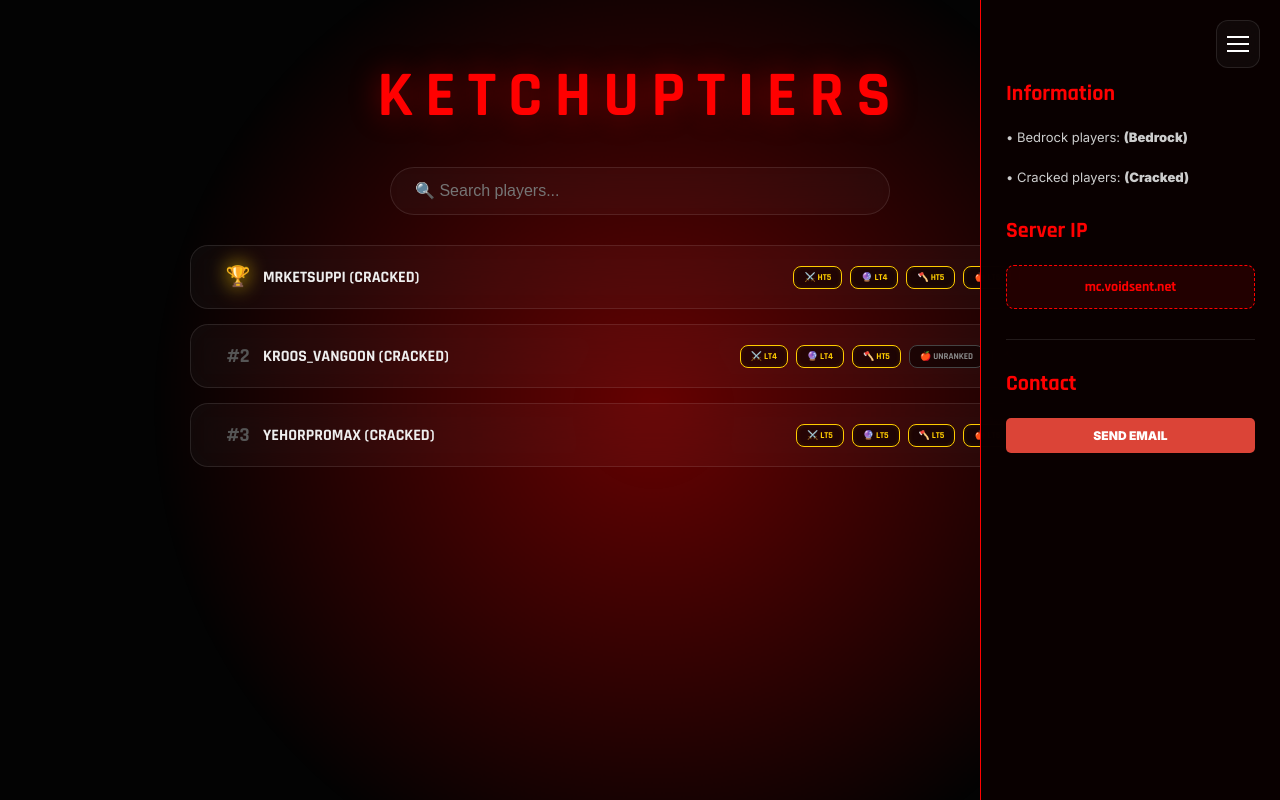
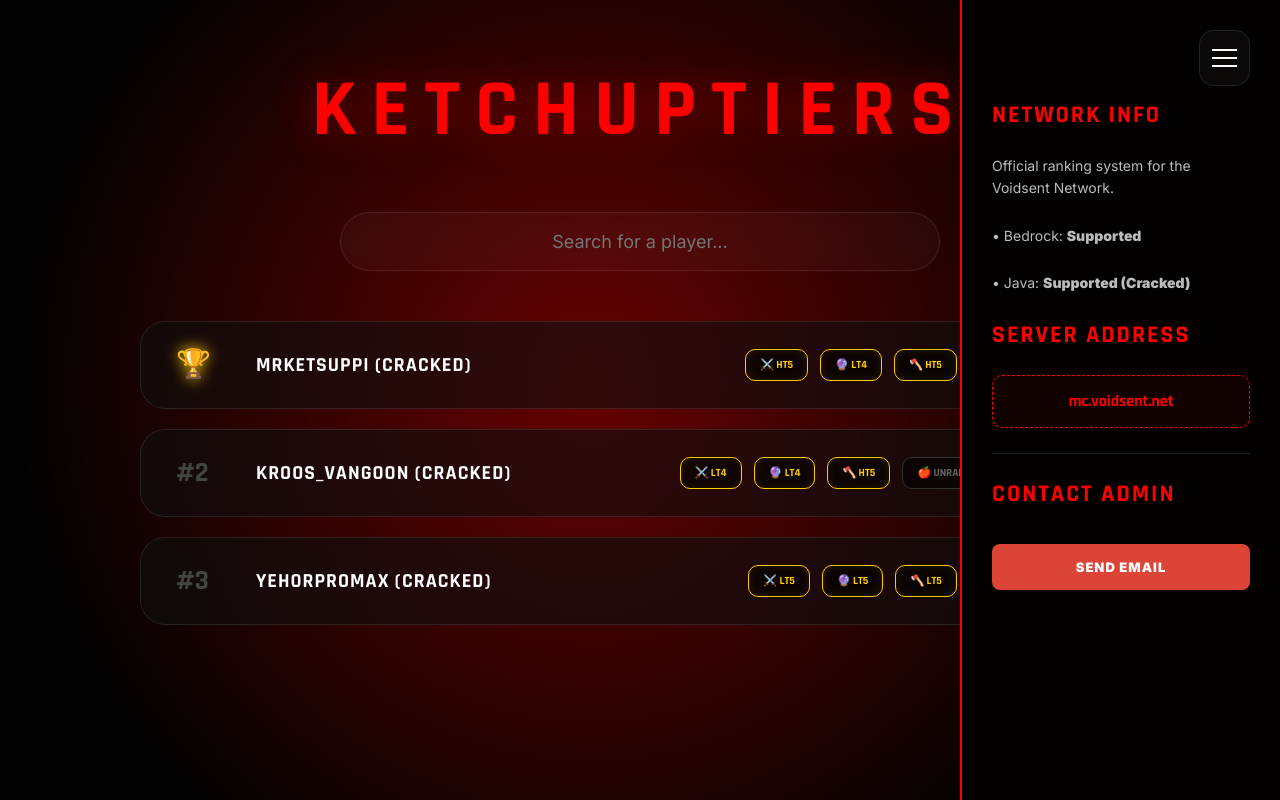
Before and after one commit to Ketchuptiers/tiers, a plain HTML site: page index.html in a window 1280 px wide. Both pictures are taken after a click on the element 1238 px from the left and 44 px from the top of the page. Drawn offline with Linux system fonts and the light colour scheme.

Commit message:
Update index.html

```diff
--- a/index.html
+++ b/index.html
@@ -3,9 +3,10 @@
 <head>
     <meta charset="UTF-8">
     <meta name="viewport" content="width=device-width, initial-scale=1.0">
-    <title>Ketchuptiers</title>
-    <link href="https://fonts.googleapis.com/css2?family=Rajdhani:wght@500;700;800&family=Inter:wght@400;900&display=swap" rel="stylesheet">
+    <title>Ketchuptiers | Official Leaderboard</title>
+    <link href="https://fonts.googleapis.com/css2?family=Rajdhani:wght@500;700;800&family=Inter:wght@400;600;900&display=swap" rel="stylesheet">
     <style>
+        /* --- CORE STYLES --- */
         :root {
             --bg: #030303;
             --accent: #ff0000;
@@ -13,6 +14,7 @@
             --gold: #ffcc00;
             --glass: rgba(255, 255, 255, 0.03);
             --border: rgba(255, 255, 255, 0.1);
+            --card-bg: rgba(15, 15, 15, 0.6);
         }
 
         * {
@@ -29,200 +31,230 @@
             font-family: 'Inter', sans-serif;
             min-height: 100vh;
             overflow-x: hidden;
-            padding: 40px 15px;
+            padding: 60px 20px;
             display: flex;
             flex-direction: column;
             align-items: center;
         }
 
+        /* Animated Background */
         body::before {
             content: "";
             position: fixed;
             top: 0; left: 0;
             width: 100%; height: 100%;
-            background: radial-gradient(circle at center, var(--accent-glow) 0%, transparent 60%);
-            animation: drift 15s infinite alternate ease-in-out;
+            background: radial-gradient(circle at center, var(--accent-glow) 0%, transparent 70%);
+            animation: drift 20s infinite alternate ease-in-out;
             z-index: -1;
         }
 
         @keyframes drift {
-            from { transform: scale(1) translate(-10%, -10%); }
-            to { transform: scale(1.2) translate(10%, 10%); }
+            from { transform: scale(1) translate(-10%, -5%); }
+            to { transform: scale(1.3) translate(10%, 5%); }
         }
 
+        /* --- UI COMPONENTS --- */
         .header-title {
             font-family: 'Rajdhani', sans-serif;
-            font-size: clamp(30px, 7vw, 64px);
+            font-size: clamp(40px, 8vw, 80px);
             font-weight: 800;
-            letter-spacing: clamp(2px, 2vw, 12px);
+            letter-spacing: 15px;
             text-transform: uppercase;
             color: var(--accent);
-            text-shadow: 0 0 30px var(--accent-glow);
-            margin-bottom: 30px;
+            text-shadow: 0 0 40px var(--accent-glow);
+            margin-bottom: 50px;
             text-align: center;
-            padding-top: 15px;
         }
 
         .menu-btn {
             position: fixed;
-            top: 20px;
-            right: 20px;
+            top: 30px;
+            right: 30px;
             z-index: 1000;
             cursor: pointer;
             background: var(--glass);
             border: 1px solid var(--border);
-            padding: 10px;
-            border-radius: 12px;
-            backdrop-filter: blur(10px);
-            transition: 0.3s;
+            padding: 12px;
+            border-radius: 15px;
+            backdrop-filter: blur(15px);
+            transition: 0.3s cubic-bezier(0.4, 0, 0.2, 1);
         }
 
-        .menu-btn div { width: 22px; height: 2px; background-color: white; margin: 5px 0; transition: 0.4s; }
+        .menu-btn:hover { background: rgba(255, 255, 255, 0.1); border-color: var(--accent); }
+        .menu-btn div { width: 25px; height: 2px; background-color: white; margin: 6px 0; transition: 0.4s; }
 
+        /* --- SIDEBAR --- */
         .sidebar {
             position: fixed;
             top: 0;
-            right: -320px;
-            width: 300px;
+            right: -350px;
+            width: 320px;
             height: 100%;
-            background: rgba(10, 0, 0, 0.98);
-            backdrop-filter: blur(25px);
-            border-left: 1px solid var(--accent);
+            background: rgba(5, 0, 0, 0.98);
+            backdrop-filter: blur(30px);
+            border-left: 2px solid var(--accent);
             z-index: 999;
-            transition: 0.4s cubic-bezier(0.175, 0.885, 0.32, 1.275);
-            padding: 80px 25px;
+            transition: 0.5s cubic-bezier(0.19, 1, 0.22, 1);
+            padding: 100px 30px;
+            display: flex;
+            flex-direction: column;
+            gap: 25px;
+        }
+
+        .sidebar.active { right: 0; }
+        .sidebar h2 { font-family: 'Rajdhani', sans-serif; color: var(--accent); font-size: 24px; text-transform: uppercase; letter-spacing: 2px; }
+        .sidebar p { font-size: 14px; color: #bbb; line-height: 1.6; }
+
+        .server-ip {
+            background: rgba(255, 0, 0, 0.05);
+            padding: 15px;
+            border: 1px dashed var(--accent);
+            color: var(--accent);
+            text-align: center;
+            font-family: 'Rajdhani', sans-serif;
+            font-weight: 800;
+            border-radius: 10px;
+            font-size: 16px;
+        }
+
+        .email-btn {
+            display: block;
+            padding: 15px;
+            background-color: #db4437;
+            color: white;
+            text-decoration: none;
+            border-radius: 8px;
+            text-align: center;
+            font-weight: 700;
+            font-size: 13px;
+            letter-spacing: 1px;
+            transition: 0.3s;
+            margin-top: 10px;
+        }
+
+        .email-btn:hover { transform: translateY(-3px); box-shadow: 0 5px 15px rgba(219, 68, 55, 0.4); }
+
+        /* --- SEARCH --- */
+        .search-container {
+            width: 100%;
+            max-width: 600px;
+            margin-bottom: 50px;
+        }
+
+        #searchBox {
+            width: 100%;
+            padding: 18px 30px;
+            background: var(--glass);
+            border: 1px solid var(--border);
+            color: white;
+            border-radius: 50px;
+            outline: none;
+            backdrop-filter: blur(15px);
+            font-size: 18px;
+            font-family: 'Inter', sans-serif;
+            transition: 0.4s;
+            text-align: center;
+        }
+
+        #searchBox:focus { border-color: var(--accent); box-shadow: 0 0 30px rgba(255, 0, 0, 0.15); width: 105%; }
+
+        /* --- LEADERBOARD ROWS --- */
+        .leaderboard-container {
+            width: 100%;
+            max-width: 1000px;
             display: flex;
             flex-direction: column;
             gap: 20px;
         }
 
-        .sidebar.active { right: 0; }
-        .sidebar h2 { font-family: 'Rajdhani', sans-serif; color: var(--accent); font-size: 22px; }
-        .sidebar p { font-size: 13px; color: #ccc; line-height: 1.5; }
-        .sidebar .server-ip {
-            background: rgba(255, 0, 0, 0.1);
-            padding: 12px;
-            border: 1px dashed var(--accent);
-            color: var(--accent);
-            text-align: center;
-            font-family: 'Rajdhani', sans-serif;
-            font-weight: 800;
-            border-radius: 8px;
-            font-size: 14px;
+        .player-row {
+            display: grid;
+            grid-template-columns: 80px 1fr 2fr;
+            align-items: center;
+            background: var(--card-bg);
+            backdrop-filter: blur(20px);
+            border: 1px solid var(--border);
+            padding: 25px 35px;
+            border-radius: 25px;
+            cursor: pointer;
+            transition: 0.4s cubic-bezier(0.165, 0.84, 0.44, 1);
         }
 
-        .search-container {
-            width: 100%;
-            max-width: 900px;
-            margin-bottom: 30px;
-            display: flex;
-            justify-content: center;
+        .player-row:hover {
+            transform: scale(1.02) translateY(-5px);
+            border-color: rgba(255, 255, 255, 0.3);
+            background: rgba(255, 255, 255, 0.05);
         }
 
-        #searchBox {
-            width: 100%;
-            max-width: 500px;
-            padding: 14px 24px;
-            background: var(--glass);
-            border: 1px solid var(--border);
-            color: white;
-            border-radius: 30px;
-            outline: none;
-            backdrop-filter: blur(10px);
-            font-size: 16px;
-            transition: 0.3s;
+        .rank-id { font-family: 'Rajdhani', sans-serif; font-weight: 800; font-size: 28px; }
+        .rank-1 { color: var(--gold); text-shadow: 0 0 15px var(--gold); }
+        .rank-other { color: #444; }
+
+        .player-name {
+            font-family: 'Rajdhani', sans-serif;
+            font-size: 20px;
+            font-weight: 700;
+            text-transform: uppercase;
+            letter-spacing: 1px;
         }
 
-        #searchBox:focus { border-color: var(--accent); box-shadow: 0 0 20px rgba(255, 0, 0, 0.2); }
-
-        .leaderboard-container {
-            width: 100%;
-            max-width: 900px;
+        .multi-ranks {
             display: flex;
-            flex-direction: column;
-            gap: 15px;
+            flex-wrap: wrap;
+            gap: 12px;
+            justify-content: flex-end;
         }
 
-        .player-row {
-            display: grid;
-            grid-template-columns: 50px 1.2fr 3.8fr;
-            align-items: center;
-            background: var(--glass);
-            backdrop-filter: blur(20px);
-            border: 1px solid var(--border);
-            padding: 18px 22px;
-            border-radius: 18px;
-            cursor: pointer;
-            transition: 0.3s cubic-bezier(0.4, 0, 0.2, 1);
-        }
-
-        .player-row:active {
-            transform: scale(0.98);
-            background: rgba(255, 0, 0, 0.1);
-            border-color: var(--accent);
-        }
-
-        .rank-id { font-family: 'Rajdhani', sans-serif; font-weight: 800; font-size: 20px; text-align: center; }
-        .rank-1 { color: var(--gold); filter: drop-shadow(0 0 10px var(--gold)); }
-        .rank-other { color: #555; }
-
-        .player-name { font-family: 'Rajdhani', sans-serif; font-size: 16px; font-weight: 700; text-transform: uppercase; color: #eee; }
-
-        .multi-ranks { display: flex; flex-wrap: wrap; gap: 8px; justify-content: flex-end; }
-
+        /* --- TIERS --- */
         .tier-tag {
             display: flex;
             align-items: center;
-            gap: 5px;
-            font-size: 9px;
-            font-weight: 800;
-            padding: 5px 10px;
-            border-radius: 8px;
-            background: rgba(0, 0, 0, 0.5);
+            gap: 8px;
+            font-size: 11px;
+            font-weight: 900;
+            padding: 8px 14px;
+            border-radius: 10px;
+            background: rgba(0, 0, 0, 0.6);
             font-family: 'Rajdhani', sans-serif;
-            transition: 0.2s;
             text-transform: uppercase;
+            border: 1px solid transparent;
         }
 
-        .gold-tag {
-            color: var(--gold);
-            border: 1px solid var(--gold);
-            box-shadow: inset 0 0 5px rgba(255, 204, 0, 0.1);
-        }
+        .gold-tag { color: var(--gold); border-color: var(--gold); box-shadow: inset 0 0 10px rgba(255, 204, 0, 0.1); }
+        .gray-tag { color: #666; border-color: #333; }
 
-        .gray-tag {
-            color: #888;
-            border: 1px solid #444;
-        }
-
+        /* --- MODAL --- */
         .modal {
             position: fixed;
             top: 0; left: 0; width: 100%; height: 100%;
-            background: rgba(0,0,0,0.95);
+            background: rgba(0,0,0,0.98);
             z-index: 2000;
             display: none;
             justify-content: center;
             align-items: center;
-            backdrop-filter: blur(20px);
+            backdrop-filter: blur(30px);
         }
 
         .modal-content {
-            background: #080808;
+            background: #0a0a0a;
             border: 1px solid var(--accent);
-            padding: 40px 30px;
-            border-radius: 25px;
+            padding: 50px;
+            border-radius: 35px;
             width: 90%;
-            max-width: 450px;
+            max-width: 500px;
             position: relative;
-            box-shadow: 0 0 50px rgba(255, 0, 0, 0.2);
+            box-shadow: 0 0 100px rgba(255, 0, 0, 0.3);
+            text-align: center;
         }
 
-        .close-modal { position: absolute; top: 20px; right: 20px; cursor: pointer; font-size: 28px; color: var(--accent); opacity: 0.6; }
+        .close-modal { position: absolute; top: 25px; right: 30px; cursor: pointer; font-size: 35px; color: var(--accent); opacity: 0.5; transition: 0.3s; }
+        .close-modal:hover { opacity: 1; }
 
-        @media (max-width: 768px) {
-            .player-row { grid-template-columns: 40px 1fr; padding: 15px; }
-            .multi-ranks { grid-column: 1 / span 2; justify-content: center; margin-top: 12px; gap: 6px; }
-            .player-name { font-size: 15px; text-align: center; width: 100%; }
+        /* Responsive */
+        @media (max-width: 850px) {
+            .player-row { grid-template-columns: 1fr; gap: 15px; text-align: center; padding: 30px; }
+            .multi-ranks { justify-content: center; }
+            .rank-id { font-size: 40px; }
         }
     </style>
 </head>
@@ -233,114 +265,110 @@
     </div>
 
     <div class="sidebar" id="sidebar">
-        <h2>Information</h2>
-        <p>• Bedrock players: <b>(Bedrock)</b></p>
-        <p>• Cracked players: <b>(Cracked)</b></p>
-        <h2 style="margin-top: 10px;">Server IP</h2>
+        <h2>Network Info</h2>
+        <p>Official ranking system for the Voidsent Network.</p>
+        <p>• Bedrock: <b>Supported</b></p>
+        <p>• Java: <b>Supported (Cracked)</b></p>
+        <h2>Server Address</h2>
         <div class="server-ip">mc.voidsent.net</div>
-        <hr style="border: 0; border-top: 1px solid var(--border); margin: 10px 0;">
-        <h2>Contact</h2>
-        <a href="mailto:pekkakissa710@gmail.com" style="display: inline-block; padding: 10px 20px; background-color: #db4437; color: white; text-decoration: none; border-radius: 5px; font-family: 'Inter', sans-serif; font-weight: 700; font-size: 12px; text-align: center;">
-            SEND EMAIL
-        </a>
+        <hr style="border: 0; border-top: 1px solid var(--border);">
+        <h2>Contact Admin</h2>
+        <a href="mailto:pekkakissa710@gmail.com" class="email-btn">SEND EMAIL</a>
     </div>
 
     <h1 class="header-title">Ketchuptiers</h1>
 
     <div class="search-container">
-        <input type="text" id="searchBox" placeholder="🔍 Search players..." onkeyup="updateList()">
+        <input type="text" id="searchBox" placeholder="Search for a player..." onkeyup="filterPlayers()">
     </div>
 
-    <div class="leaderboard-container" id="list-container"></div>
+    <div class="leaderboard-container" id="leaderboard">
+
+        <div class="player-row" onclick="openModal('MrKetsuppi (Cracked)', 1, 'HT5', 'LT4', 'HT5', 'LT5', 'LT5')">
+            <div class="rank-id rank-1">🏆</div>
+            <div class="player-name">MrKetsuppi (Cracked)</div>
+            <div class="multi-ranks">
+                <div class="tier-tag gold-tag">⚔️ HT5</div>
+                <div class="tier-tag gold-tag">🔮 LT4</div>
+                <div class="tier-tag gold-tag">🪓 HT5</div>
+                <div class="tier-tag gold-tag">🍎 LT5</div>
+                <div class="tier-tag gold-tag">🔨 LT5</div>
+            </div>
+        </div>
+
+        <div class="player-row" onclick="openModal('Kroos_vangoon (Cracked)', 2, 'LT4', 'LT4', 'HT5', 'Unranked', 'Unranked')">
+            <div class="rank-id rank-other">#2</div>
+            <div class="player-name">Kroos_vangoon (Cracked)</div>
+            <div class="multi-ranks">
+                <div class="tier-tag gold-tag">⚔️ LT4</div>
+                <div class="tier-tag gold-tag">🔮 LT4</div>
+                <div class="tier-tag gold-tag">🪓 HT5</div>
+                <div class="tier-tag gray-tag">🍎 Unranked</div>
+                <div class="tier-tag gray-tag">🔨 Unranked</div>
+            </div>
+        </div>
+
+        <div class="player-row" onclick="openModal('YEHORPROMAX (Cracked)', 3, 'LT5', 'LT5', 'LT5', 'LT5', 'LT5')">
+            <div class="rank-id rank-other">#3</div>
+            <div class="player-name">YEHORPROMAX (Cracked)</div>
+            <div class="multi-ranks">
+                <div class="tier-tag gold-tag">⚔️ LT5</div>
+                <div class="tier-tag gold-tag">🔮 LT5</div>
+                <div class="tier-tag gold-tag">🪓 LT5</div>
+                <div class="tier-tag gold-tag">🍎 LT5</div>
+                <div class="tier-tag gold-tag">🔨 LT5</div>
+            </div>
+        </div>
+
+    </div>
 
     <div class="modal" id="playerModal">
         <div class="modal-content">
             <span class="close-modal" onclick="closeModal()">×</span>
-            <h2 id="modalName" style="font-family: 'Rajdhani'; font-size: 26px; color: var(--accent); text-transform: uppercase; text-align: center; margin-bottom: 5px;"></h2>
-            <p id="modalRank" style="color: var(--gold); margin-bottom: 25px; font-family: 'Rajdhani'; font-weight: 800; text-align: center; font-size: 14px; letter-spacing: 1px;"></p>
-            <div id="modalGrid" style="display: grid; grid-template-columns: 1fr; gap: 10px;"></div>
+            <h2 id="mName" style="font-family: 'Rajdhani'; font-size: 32px; color: var(--accent); margin-bottom: 10px;"></h2>
+            <p id="mRank" style="color: var(--gold); font-weight: 800; letter-spacing: 2px; margin-bottom: 30px;"></p>
+            <div id="mGrid" style="display: flex; flex-direction: column; gap: 10px;"></div>
         </div>
     </div>
 
     <script>
-        const PLAYERS_DATABASE = [
-            {
-                name: "MrKetsuppi (Cracked)",
-                tiers: { Sword: "HT5", Crystal: "LT4", Axe: "HT5", UHC: "LT5", Mace: "LT5" }
-            },
-            {
-                name: "Kroos_vangoon (Cracked)",
-                tiers: { Sword: "LT4", Crystal: "LT4", Axe: "HT5", UHC: "none", Mace: "none" }
-            },
-            {
-                name: "YEHORPROMAX (Cracked)",
-                tiers: { Sword: "LT5", Crystal: "LT5", Axe: "LT5", UHC: "LT5", Mace: "LT5" }
-            }
-        ];
-
-        const ALL_GAMEMODES = ["Sword", "Crystal", "Axe", "UHC", "Mace"];
-        const gmIcons = { Sword: "⚔️", Crystal: "🔮", Axe: "🪓", Mace: "🔨", UHC: "🍎" };
-
         function toggleSidebar() { document.getElementById('sidebar').classList.toggle('active'); }
 
-        function getTierData(tierVal) {
-            const val = (tierVal || "none").toLowerCase();
-            const isUnranked = (val === "none" || val === "unranked");
-            return {
-                class: isUnranked ? "gray-tag" : "gold-tag",
-                display: isUnranked ? "Unranked" : tierVal
-            };
-        }
+        function openModal(name, rank, s, c, a, u, m) {
+            document.getElementById('mName').innerText = name;
+            document.getElementById('mRank').innerText = "WORLD RANK #" + rank;
 
-        function openPlayerPage(name) {
-            const p = PLAYERS_DATABASE.find(x => x.name === name);
-            const realIndex = PLAYERS_DATABASE.findIndex(x => x.name === name);
-            document.getElementById('modalName').innerText = p.name;
-            document.getElementById('modalRank').innerText = `GLOBAL POSITION — #${realIndex + 1}`;
+            const tiers = [
+                {n: "Sword", v: s, i: "⚔️"}, {n: "Crystal", v: c, i: "🔮"},
+                {n: "Axe", v: a, i: "🪓"}, {n: "UHC", v: u, i: "🍎"}, {n: "Mace", v: m, i: "🔨"}
+            ];
 
             let html = "";
-            ALL_GAMEMODES.forEach(gm => {
-                const data = getTierData(p.tiers[gm]);
+            tiers.forEach(t => {
+                const isUn = t.v.toLowerCase().includes("unrank");
                 html += `
-                    <div class="tier-tag ${data.class}" style="justify-content: space-between; font-size: 12px; padding: 12px; border-radius: 12px;">
-                        <span>${gmIcons[gm]} ${gm}</span>
-                        <span>${data.display}</span>
-                    </div>`;
+                <div class="tier-tag ${isUn ? 'gray-tag' : 'gold-tag'}" style="justify-content: space-between; padding: 15px;">
+                    <span>${t.i} ${t.n}</span>
+                    <span>${t.v}</span>
+                </div>`;
             });
-            document.getElementById('modalGrid').innerHTML = html;
+
+            document.getElementById('mGrid').innerHTML = html;
             document.getElementById('playerModal').style.display = 'flex';
         }
 
         function closeModal() { document.getElementById('playerModal').style.display = 'none'; }
 
-        function updateList() {
-            const container = document.getElementById('list-container');
-            const q = document.getElementById('searchBox').value.toLowerCase();
-            container.innerHTML = "";
-            const filtered = PLAYERS_DATABASE.filter(p => p.name.toLowerCase().includes(q));
-
-            filtered.forEach((p) => {
-                const realIndex = PLAYERS_DATABASE.findIndex(x => x.name === p.name);
-                const position = realIndex + 1;
-                const rIcon = position === 1 ? '🏆' : `#${position}`;
-                const rClass = position === 1 ? 'rank-1' : 'rank-other';
-
-                const ranksHtml = ALL_GAMEMODES.map(gm => {
-                    const data = getTierData(p.tiers[gm]);
-                    return `<div class="tier-tag ${data.class}">${gmIcons[gm]} ${data.display}</div>`;
-                }).join('');
-
-                container.innerHTML += `
-                    <div class="player-row" onclick="openPlayerPage('${p.name}')">
-                        <div class="rank-id ${rClass}">${rIcon}</div>
-                        <div class="player-name">${p.name}</div>
-                        <div class="multi-ranks">${ranksHtml}</div>
-                    </div>`;
-            });
+        function filterPlayers() {
+            let input = document.getElementById('searchBox').value.toLowerCase();
+            let rows = document.getElementsByClassName('player-row');
+            for (let row of rows) {
+                let name = row.getElementsByClassName('player-name')[0].innerText.toLowerCase();
+                row.style.display = name.includes(input) ? "" : "none";
+            }
         }
 
-        window.onclick = function(event) { if (event.target == document.getElementById('playerModal')) closeModal(); }
-        updateList();
+        window.onclick = function(e) { if (e.target == document.getElementById('playerModal')) closeModal(); }
     </script>
 </body>
 </html>
```
